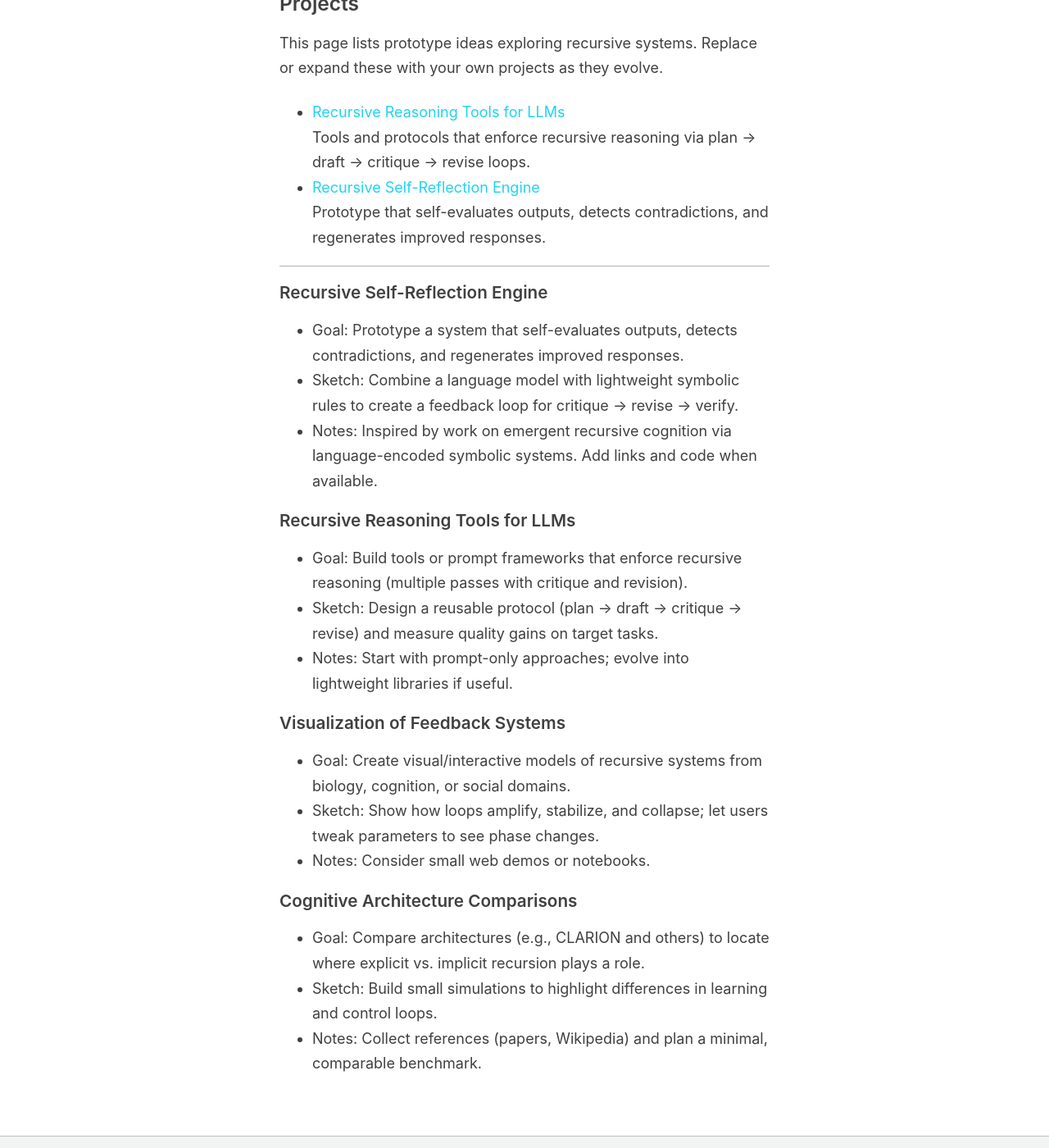
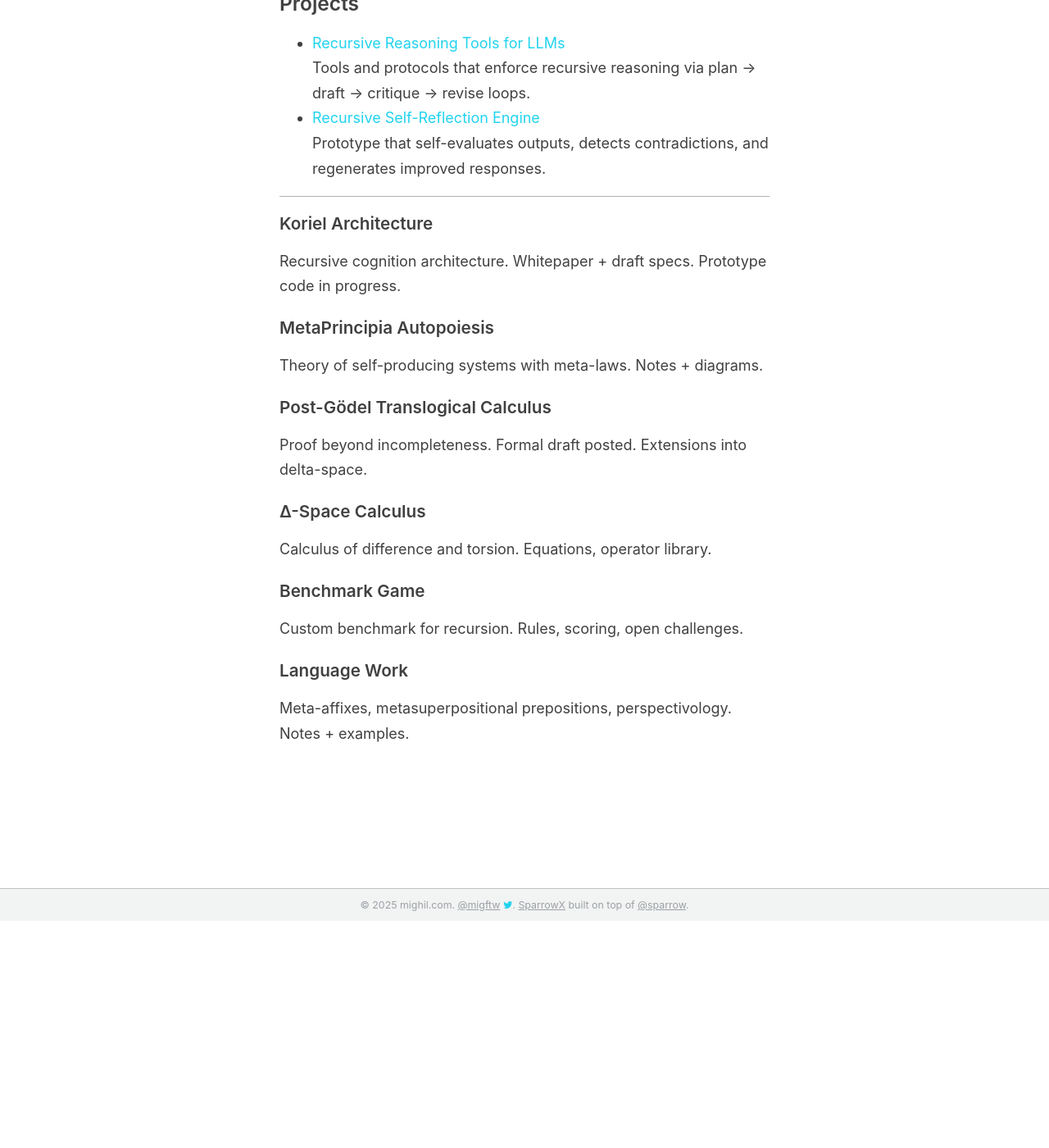
Before and after one commit to recursionlab/recursionlab.github.io, a Jekyll site: the page built from _pages/projects.md, in a window 1280 px wide and 1400 px high, scrolled down 277 px. Shown: the whole window at 82% size. Built offline with Jekyll 4.4.1, drawn with Linux system fonts in a browser that asks for light colours.

Commit message:
About: replace placeholder with final copy; Projects: skeleton per brief + keep collection listing; add six blog drafts

```diff
--- a/_pages/projects.md
+++ b/_pages/projects.md
@@ -5,8 +5,6 @@ permalink: /projects/
 ---
 
 ## Projects
-
-This page lists prototype ideas exploring recursive systems. Replace or expand these with your own projects as they evolve.
 
 {% assign items = site.projects | sort: 'title' %}
 {% if items and items.size > 0 %}
@@ -23,22 +21,20 @@ This page lists prototype ideas exploring recursive systems. Replace or expand t
 </div>
 {% endif %}
 
-### Recursive Self-Reflection Engine
-- Goal: Prototype a system that self-evaluates outputs, detects contradictions, and regenerates improved responses.
-- Sketch: Combine a language model with lightweight symbolic rules to create a feedback loop for critique → revise → verify.
-- Notes: Inspired by work on emergent recursive cognition via language-encoded symbolic systems. Add links and code when available.
+### Koriel Architecture
+Recursive cognition architecture. Whitepaper + draft specs. Prototype code in progress.
 
-### Recursive Reasoning Tools for LLMs
-- Goal: Build tools or prompt frameworks that enforce recursive reasoning (multiple passes with critique and revision).
-- Sketch: Design a reusable protocol (plan → draft → critique → revise) and measure quality gains on target tasks.
-- Notes: Start with prompt-only approaches; evolve into lightweight libraries if useful.
+### MetaPrincipia Autopoiesis
+Theory of self-producing systems with meta-laws. Notes + diagrams.
 
-### Visualization of Feedback Systems
-- Goal: Create visual/interactive models of recursive systems from biology, cognition, or social domains.
-- Sketch: Show how loops amplify, stabilize, and collapse; let users tweak parameters to see phase changes.
-- Notes: Consider small web demos or notebooks.
+### Post-Gödel Translogical Calculus
+Proof beyond incompleteness. Formal draft posted. Extensions into delta-space.
 
-### Cognitive Architecture Comparisons
-- Goal: Compare architectures (e.g., CLARION and others) to locate where explicit vs. implicit recursion plays a role.
-- Sketch: Build small simulations to highlight differences in learning and control loops.
-- Notes: Collect references (papers, Wikipedia) and plan a minimal, comparable benchmark.
+### Δ-Space Calculus
+Calculus of difference and torsion. Equations, operator library.
+
+### Benchmark Game
+Custom benchmark for recursion. Rules, scoring, open challenges.
+
+### Language Work
+Meta-affixes, metasuperpositional prepositions, perspectivology. Notes + examples.
```
Also changed, not shown: _drafts/benchmark-game-rules-and-first-results.md (added, +8 -0 lines), _drafts/delta-space-calculus-operators-of-difference-and-torsion.md (added, +8 -0 lines), _drafts/koriel-architecture-notes-from-the-first-draft.md (added, +8 -0 lines), _drafts/language-beyond-language-meta-affixes-and-perspectivology.md (added, +8 -0 lines), _drafts/metaprincipia-autopoiesis-toward-meta-laws-of-self-production.md (added, +8 -0 lines), _drafts/translogical-calculus-a-proof-beyond-godel.md (added, +8 -0 lines), about.md (+10 -12 lines).
